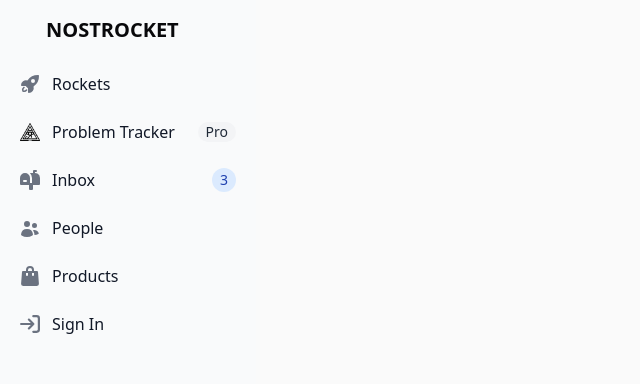
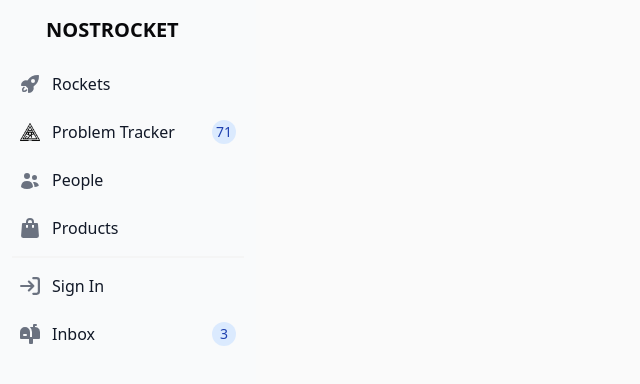
Before and after one commit to nostrocket/hypergolic, a SvelteKit app: page / in a window 1280 px wide. Shown: the top 384 px of the page, without its empty margins (0-640 px from the left). Built offline with nearby package versions, Linux system fonts and the light colour scheme; some icons are missing.

Commit message:
problem: no place for rockets in layout

```diff
--- a/src/components/Menu.svelte
+++ b/src/components/Menu.svelte
@@ -1,7 +1,12 @@
+<script>
+
+	import { Separator } from "@/components/ui/separator";
+
+</script>
 <ul class="space-y-2 font-medium">
 	<li>
 		<a
-			href="#"
+			href="/rockets"
 			class="group flex items-center rounded-lg p-2 text-gray-900 hover:bg-gray-100 dark:text-white dark:hover:bg-gray-700"
 		>
 			<svg
@@ -39,35 +44,12 @@
 
 			<span class="ms-3 flex-1 whitespace-nowrap">Problem Tracker</span>
 			<span
-				class="ms-3 inline-flex items-center justify-center rounded-full bg-gray-100 px-2 text-sm font-medium text-gray-800 dark:bg-gray-700 dark:text-gray-300"
-				>Pro</span
+				class="ms-3 inline-flex h-3 w-3 items-center justify-center rounded-full bg-blue-100 p-3 text-sm font-medium text-blue-800 dark:bg-blue-900 dark:text-blue-300"
+				>71</span
 			>
 		</a>
 	</li>
-	<li>
-		<a
-			href="#"
-			class="group flex items-center rounded-lg p-2 text-gray-900 hover:bg-gray-100 dark:text-white dark:hover:bg-gray-700"
-		>
-			<svg
-				class="h-5 w-5 flex-shrink-0 text-gray-500
-          transition group-hover:text-gray-900 dark:text-gray-400 dark:group-hover:text-white"
-				aria-hidden="true"
-				xmlns="http://www.w3.org/2000/svg"
-				fill="currentColor"
-				viewBox="0 0 20 20"
-			>
-				<path
-					d="m17.418 3.623-.018-.008a6.713 6.713 0 0 0-2.4-.569V2h1a1 1 0 1 0 0-2h-2a1 1 0 0 0-1 1v2H9.89A6.977 6.977 0 0 1 12 8v5h-2V8A5 5 0 1 0 0 8v6a1 1 0 0 0 1 1h8v4a1 1 0 0 0 1 1h2a1 1 0 0 0 1-1v-4h6a1 1 0 0 0 1-1V8a5 5 0 0 0-2.582-4.377ZM6 12H4a1 1 0 0 1 0-2h2a1 1 0 0 1 0 2Z"
-				/>
-			</svg>
-			<span class="ms-3 flex-1 whitespace-nowrap">Inbox</span>
-			<span
-				class="ms-3 inline-flex h-3 w-3 items-center justify-center rounded-full bg-blue-100 p-3 text-sm font-medium text-blue-800 dark:bg-blue-900 dark:text-blue-300"
-				>3</span
-			>
-		</a>
-	</li>
+
 	<li>
 		<a
 			href="#"
@@ -106,7 +88,13 @@
 			<span class="ms-3 flex-1 whitespace-nowrap">Products</span>
 		</a>
 	</li>
-	<li>
+
+
+
+</ul>
+<hr class="my-2 h-0.5 border-t-0 bg-neutral-100 dark:bg-white/10" />
+<ul class="space-y-2 font-medium">
+   <li>
 		<a
 			href="#"
 			class="group flex items-center rounded-lg p-2 text-gray-900 hover:bg-gray-100 dark:text-white dark:hover:bg-gray-700"
@@ -130,5 +118,31 @@
 		</a>
 	</li>
 
+	<li>
+		<a
+			href="#"
+			class="group flex items-center rounded-lg p-2 text-gray-900 hover:bg-gray-100 dark:text-white dark:hover:bg-gray-700"
+		>
+			<svg
+				class="h-5 w-5 flex-shrink-0 text-gray-500
+          transition group-hover:text-gray-900 dark:text-gray-400 dark:group-hover:text-white"
+				aria-hidden="true"
+				xmlns="http://www.w3.org/2000/svg"
+				fill="currentColor"
+				viewBox="0 0 20 20"
+			>
+				<path
+					d="m17.418 3.623-.018-.008a6.713 6.713 0 0 0-2.4-.569V2h1a1 1 0 1 0 0-2h-2a1 1 0 0 0-1 1v2H9.89A6.977 6.977 0 0 1 12 8v5h-2V8A5 5 0 1 0 0 8v6a1 1 0 0 0 1 1h8v4a1 1 0 0 0 1 1h2a1 1 0 0 0 1-1v-4h6a1 1 0 0 0 1-1V8a5 5 0 0 0-2.582-4.377ZM6 12H4a1 1 0 0 1 0-2h2a1 1 0 0 1 0 2Z"
+				/>
+			</svg>
+			<span class="ms-3 flex-1 whitespace-nowrap">Inbox</span>
+			<span
+				class="ms-3 inline-flex h-3 w-3 items-center justify-center rounded-full bg-blue-100 p-3 text-sm font-medium text-blue-800 dark:bg-blue-900 dark:text-blue-300"
+				>3</span
+			>
+		</a>
+	</li>
+
+
 
 </ul>
--- a/src/layouts/SidePanel.svelte
+++ b/src/layouts/SidePanel.svelte
@@ -19,3 +19,6 @@
        <slot name="menu"></slot>
     </div>
  </aside>
+ <div class="p-4 sm:ml-64">
+    <slot name="content"></slot>
+ </div>
--- a/src/routes/+layout.svelte
+++ b/src/routes/+layout.svelte
@@ -6,5 +6,4 @@
 <ModeWatcher />
 
 <slot></slot>
-
 <style></style>
--- a/src/routes/+page.svelte
+++ b/src/routes/+page.svelte
@@ -1,12 +1,12 @@
 <script>
-	import Sidebar from "../components/Menu.svelte";
+	import Menu from "../components/Menu.svelte";
 	import SidePanel from "../layouts/SidePanel.svelte";
 
 
 </script>
-
 <SidePanel>
 	<div slot="menu">
-		<Sidebar />
+		<Menu />
 	</div>
+	<div slot="content"></div>
 </SidePanel>
--- /dev/null
+++ b/src/routes/rockets/+page.svelte
@@ -0,0 +1,6 @@
+<script>
+
+	import Rockets from "../../views/rockets/Rockets.svelte";
+
+</script>
+<Rockets />
--- /dev/null
+++ b/src/views/rockets/Rockets.svelte
@@ -0,0 +1,35 @@
+<script>
+	import Menu from '../../components/Menu.svelte';
+
+	import SidePanel from '../../layouts/SidePanel.svelte';
+</script>
+
+<SidePanel>
+	<div slot="menu">
+		<Menu />
+	</div>
+	<div slot="content">
+        <h1 class="mb-4 text-4xl font-extrabold leading-none tracking-tight text-gray-900 md:text-5xl lg:text-6xl dark:text-white">Rockets</h1>
+
+
+<div class="max-w-sm bg-white border border-gray-200 rounded-lg shadow dark:bg-gray-800 dark:border-gray-700">
+    <a href="#">
+        <img class="rounded-t-lg" src="https://assets.editorial.aetnd.com/uploads/2009/11/joseph-stalin-gettyimages-464426375.jpg" alt="" />
+    </a>
+    <div class="p-5">
+        <a href="#">
+            <h5 class="mb-2 text-2xl font-bold tracking-tight text-gray-900 dark:text-white">The People's Rocket</h5>
+        </a>
+        <p class="mb-3 font-normal text-gray-700 dark:text-gray-400">Dedicated to delivering excellence through central planning.</p>
+        <p class="mb-3 font-normal text-gray-700 dark:text-gray-400">Created by PabloF7z</p>
+        <a href="#" class="inline-flex items-center px-3 py-2 text-sm font-medium text-center text-white bg-blue-700 rounded-lg hover:bg-blue-800 focus:ring-4 focus:outline-none focus:ring-blue-300 dark:bg-blue-600 dark:hover:bg-blue-700 dark:focus:ring-blue-800">
+            Read more
+             <svg class="rtl:rotate-180 w-3.5 h-3.5 ms-2" aria-hidden="true" xmlns="http://www.w3.org/2000/svg" fill="none" viewBox="0 0 14 10">
+                <path stroke="currentColor" stroke-linecap="round" stroke-linejoin="round" stroke-width="2" d="M1 5h12m0 0L9 1m4 4L9 9"/>
+            </svg>
+        </a>
+    </div>
+</div>
+
+    </div>
+</SidePanel>
```
